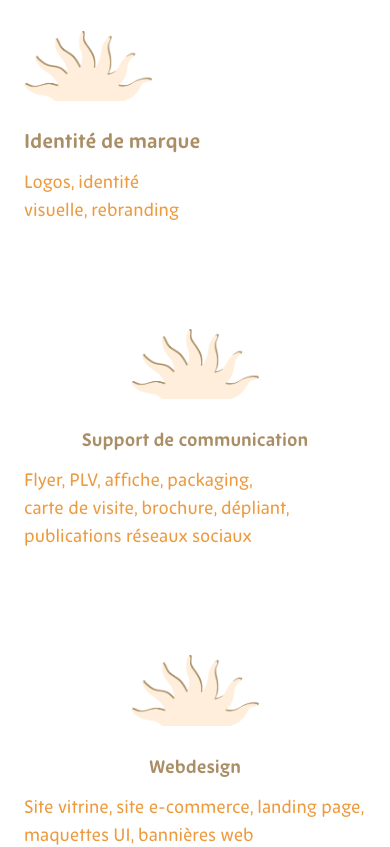
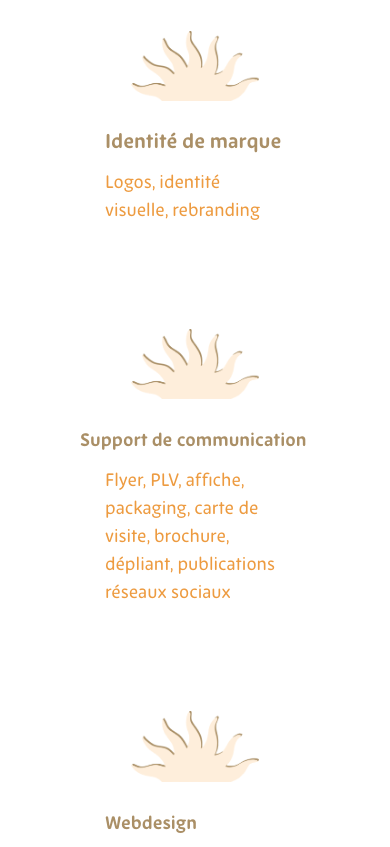
Before and after one commit to yeezynico/portfolio_b-n-dcite, a React (Vite) app: page / in a window 390 px wide. Shown: the part 880-1727 px from the top of the page. Built offline with nearby package versions, Linux system fonts and the light colour scheme.

Commit message:
STYLE: add mobile style for process

```diff
--- a/package.json
+++ b/package.json
@@ -11,6 +11,7 @@
   },
   "dependencies": {
     "@tailwindcss/vite": "^4.1.13",
+    "lucide-react": "^1.6.0",
     "react": "^19.1.1",
     "react-calendly": "^4.4.0",
     "react-dom": "^19.1.1",
--- a/src/components/sections/Process.jsx
+++ b/src/components/sections/Process.jsx
@@ -1,53 +1,64 @@
-import React from 'react'
-import sun from '../../assets/img/soleil.png'
-// import demisun from '../../assets/img/demi-soleil-creme.png'
-// import sungroup from '../../assets/img/soleil group.png'
-import { PopupButton } from 'react-calendly'
+import React from "react";
+import sun from "../../assets/img/soleil.png";
+import { PopupButton } from "react-calendly";
 
 const Process = () => {
   return (
-    <div id="process" className="bg-[#ED9B40] pt-10 w-full bg-cover bg-center relative overflow-hidden">
+    <div
+      id="process"
+      className="bg-[#ED9B40] pt-10 w-full bg-cover bg-center relative overflow-hidden"
+    >
       <div className="mt-5 text-white max-w-7xl justify-center mx-auto">
-
         <div className="flex items-center justify-center md:justify-start gap-3 mb-10">
           <img src={sun} alt="soleil" className="w-10 md:w-16" />
-          <h1 className="font-newzen font-bold text-white text-3xl md:text-6xl">Process</h1>
+          <h1 className="font-newzen font-bold text-white text-3xl md:text-6xl">
+            Process
+          </h1>
         </div>
 
-        <div className="grid grid-cols-1 sm:grid-cols-2 lg:grid-cols-4 ml-20 gap-6">
+        <div className="grid grid-cols-1 sm:grid-cols-2 lg:grid-cols-4 ml-20 max-md:ml-0 gap-6 max-md:px-[10%]">
           {[
             {
               step: "1",
               title: "Prise de rendez-vous",
-              text: "Nous faisons connaissance et vous me présentez votre activité, votre univers ainsi que vos besoins. De mon côté, je m’assure d’être la bonne personne pour vous accompagner."
+              text: "Nous faisons connaissance et vous me présentez votre activité, votre univers ainsi que vos besoins. De mon côté, je m’assure d’être la bonne personne pour vous accompagner.",
             },
             {
               step: "2",
               title: "Questionnaire rapide",
-              text: "Je vous transmettrai quelques questions pour saisir pleinement votre vision."
+              text: "Je vous transmettrai quelques questions pour saisir pleinement votre vision.",
             },
             {
               step: "3",
               title: "Ajustement si besoin",
-              text: "Vous me communiquez vos retours et nous procédons aux ajustements ensemble."
+              text: "Vous me communiquez vos retours et nous procédons aux ajustements ensemble.",
             },
             {
               step: "4",
               title: "Remise des fichiers",
-              text: "Je vous remets votre (et ses déclinaisons) dans tous les formats nécessaires (SVG, PNG, PDF vectoriel), accompagné de la palette de couleurs et des typographies."
-            }
+              text: "Je vous remets votre (et ses déclinaisons) dans tous les formats nécessaires (SVG, PNG, PDF vectoriel), accompagné de la palette de couleurs et des typographies.",
+            },
           ].map((item, index) => (
-            <div key={index} className="flex flex-col items-start space-y-3 w-full">
+            <div
+              key={index}
+              className="flex flex-col items-start space-y-3 w-full"
+            >
+              <div className="max-md:w-full max-md:flex max-md:flex-col max-md:items-center max-md:max-w-[180px] max-md:mx-auto">
                 <div className="relative inline-flex items-center justify-center w-16 h-16 md:w-20 md:h-20">
                   <img src={sun} alt="soleil" className="w-full h-full" />
                   <span className="absolute top-2/4 left-1/2 md:top-11 -translate-x-1/2 -translate-y-1/2 text-[#AA8F66] text-2xl md:text-4xl font-bold font-newzen">
                     {item.step}
                   </span>
                 </div>
-              <h2 className="font-bold text-white text-lg md:text-xl">{item.title}</h2>
-              <p className="font-newzen font-medium text-white/90 text-md leading-6 mb-5 w-34">
+
+                <h2 className="font-bold text-white text-lg md:text-xl max-md:text-left w-full">
+                  {item.title}
+                </h2>
+
+                <p className="font-newzen font-medium text-white/90 text-md leading-6 mb-5 mt-3 md:w-[136px] max-md:w-full max-md:text-left">
                   {item.text}
                 </p>
+              </div>
             </div>
           ))}
         </div>
@@ -59,13 +70,14 @@ const Process = () => {
               text="Réserver votre appel gratuit"
               className="bg-[#FFFFFF] text-[#ED9B40] px-3.5 py-1 rounded-2xl font-bold hover:bg-[#F6ECDF] transition font-newzen"
           /> */}
-          <button  className="bg-[#FFFFFF] text-[#ED9B40] hover:bg-[#F6ECDF] transition font-newzen px-4 py-2 rounded-2xl text-2xl font-bold mb-30">Prendre votre rendez-vous gratuitement</button>
+
+          <button className="bg-[#FFFFFF] text-[#ED9B40] hover:bg-[#F6ECDF] transition font-newzen px-4 py-2 rounded-2xl text-2xl font-bold mb-30">
+            Prendre votre rendez-vous gratuitement
+          </button>
         </div>
+      </div>
+    </div>
+  );
+};
 
-        </div>
-
-    </div>
-  )
-}
-
-export default Process
+export default Process;
--- a/src/components/sections/Service.jsx
+++ b/src/components/sections/Service.jsx
@@ -1,12 +1,12 @@
-import React from 'react'
-import semisun from '../../assets/img/demi-soleil-creme.png'
-import sun from '../../assets/img/soleilO.png'
-import { PopupButton } from 'react-calendly'
+import React from "react";
+import semisun from "../../assets/img/demi-soleil-creme.png";
+import sun from "../../assets/img/soleilO.png";
+import { PopupButton } from "react-calendly";
 
 const Service = () => {
   return (
     <div id="services" className="mb-20">
-      <div className="flex items-center justify-center md:justify-start mt-10 gap-3 pl-12">
+      <div className="flex items-center justify-center md:justify-start mt-10 gap-3 max-md:pl-0 md:pl-12">
         <img src={sun} alt="soleil" className="w-14 md:w-16" />
         <h1 className="font-newzen font-bold text-[#ED9B40] text-6xl">
           Services
@@ -14,34 +14,48 @@ const Service = () => {
       </div>
 
       <div className="grid sm:grid-cols-2 lg:grid-cols-3 gap-14 my-16 mx-auto max-w-6xl">
-        <div className="flex flex-col md:items-start p-6">
+        <div className="flex flex-col items-center md:items-start p-6">
+          <div className="max-md:w-full max-md:flex max-md:flex-col max-md:items-center max-md:max-w-[180px] max-md:mx-auto">
             <img src={semisun} alt="soleil" className="w-32 md:w-52 mb-4" />
-          <h2 className="text-[#AA8F66] font-newzen font-bold text-xl mt-3">
+
+            <h2 className="text-[#AA8F66] font-newzen font-bold text-xl mt-3 w-full max-md:text-left">
               Identité de marque
             </h2>
-          <p className="text-[#ED9B40] font-newzen font-medium text-lg mt-3 text-left w-40">
+
+            <p className="text-[#ED9B40] font-newzen font-medium text-lg mt-3 text-left w-full md:w-40">
               Logos, identité visuelle, rebranding
             </p>
           </div>
-
-        <div className="flex flex-col items-center md:items-start p-6">
-          <img src={semisun} alt="soleil" className="w-32 md:w-52 mb-4" />
-          <h2 className="text-[#AA8F66] font-newzen font-bold text-lg mt-3">
-            Support de communication
-          </h2>
-          <p className="text-[#ED9B40] font-newzen font-medium mt-3 text-left text-lg max-w-lg text-balance">
-            Flyer, PLV, affiche, packaging, carte de visite, brochure, dépliant, publications réseaux sociaux
-          </p>
         </div>
 
         <div className="flex flex-col items-center md:items-start p-6">
+          <div className="max-md:w-full max-md:flex max-md:flex-col max-md:items-center max-md:max-w-[180px] max-md:mx-auto">
             <img src={semisun} alt="soleil" className="w-32 md:w-52 mb-4" />
-          <h2 className="text-[#AA8F66] font-newzen font-bold text-lg mt-3">
+
+            <h2 className="text-[#AA8F66] font-newzen font-bold text-lg mt-3 w-[230px] max-md:text-left">
+              Support de communication
+            </h2>
+
+            <p className="text-[#ED9B40] font-newzen font-medium mt-3 text-left text-lg w-full md:max-w-lg">
+              Flyer, PLV, affiche, packaging, carte de visite, brochure,
+              dépliant, publications réseaux sociaux
+            </p>
+          </div>
+        </div>
+
+        <div className="flex flex-col items-center md:items-start p-6">
+          <div className="max-md:w-full max-md:flex max-md:flex-col max-md:items-center max-md:max-w-[180px] max-md:mx-auto">
+            <img src={semisun} alt="soleil" className="w-32 md:w-52 mb-4" />
+
+            <h2 className="text-[#AA8F66] font-newzen font-bold text-lg mt-3 w-full max-md:text-left">
               Webdesign
             </h2>
-          <p className="text-[#ED9B40] font-newzen font-medium mt-3 text-left text-lg ">
-            Site vitrine, site e-commerce, landing page, maquettes UI, bannières web
+
+            <p className="text-[#ED9B40] font-newzen font-medium mt-3 text-left text-lg w-full">
+              Site vitrine, site e-commerce, landing page, maquettes UI,
+              bannières web
             </p>
+          </div>
         </div>
       </div>
 
@@ -54,7 +68,7 @@ const Service = () => {
         />
       </div>
     </div>
-  )
-}
+  );
+};
 
-export default Service
+export default Service;
```
Also changed, not shown: 1 other file (tests, documents, lock files or other folders). Lines whose indentation alone changed are shown as unchanged.
